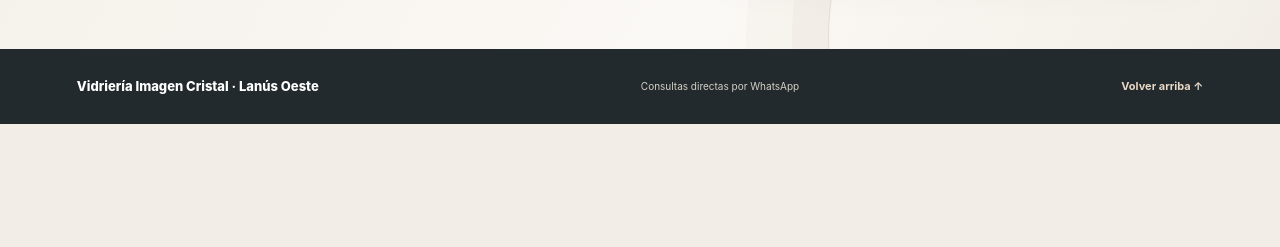
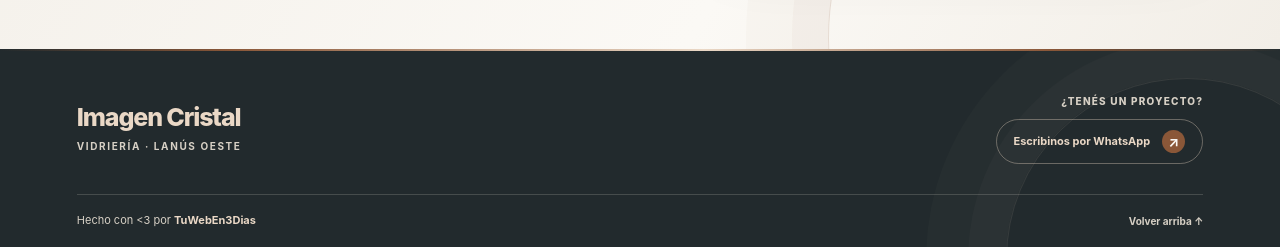
Before and after one commit to TuWebEnTresDias/vidrieria-imagen-cristal, a plain HTML site: page index.html in a window 1280 px wide. Shown: the part 5734-5981 px from the top of the page. Before the commit the page ends 5858 px from the top, so only its background shows below. Drawn offline with Linux system fonts and the light colour scheme.

Commit message:
Mejorar footer de Vidriería Imagen Cristal

```diff
--- a/index.html
+++ b/index.html
@@ -68,7 +68,34 @@
       .hero h1{max-width:11ch}
     .hero-photo img{object-position:center 43%}
     @media(max-width:650px){.hero h1{max-width:10ch}.hero-photo img{object-position:center 48%}}
-  </style>
+
+    .footer{position:relative;isolation:isolate;overflow:hidden;padding:44px 0 20px;background:#222a2d;color:#fbf9f5}
+    .footer:before{position:absolute;inset:0 0 auto;height:2px;background:linear-gradient(90deg,transparent,#8a5738 18%,#ead8c6 55%,#8a5738 82%,transparent);content:""}
+    .footer:after{position:absolute;z-index:-1;right:-88px;bottom:-190px;width:360px;height:360px;border:1px solid rgba(234,216,198,.1);border-radius:50%;box-shadow:0 0 0 38px rgba(234,216,198,.025),0 0 0 80px rgba(234,216,198,.018);content:"";pointer-events:none}
+    .footer-inner{position:relative;z-index:1}
+    .footer-main{display:flex;align-items:center;justify-content:space-between;gap:32px;padding-bottom:30px}
+    .footer-brand{display:grid;gap:6px;color:#fbf9f5;text-decoration:none}
+    .footer-brand strong{font-size:clamp(18px,2.2vw,25px);font-weight:800;line-height:1.15;letter-spacing:-.045em}
+    .footer-brand span{color:#d7d0c5;font-size:10px;font-weight:750;letter-spacing:.16em;text-transform:uppercase}
+    .footer-brand:hover strong{color:#ead8c6}
+    .footer-contact{display:grid;justify-items:end;gap:10px}
+    .footer-label{color:#d7d0c5;font-size:10px;font-weight:800;letter-spacing:.12em;text-transform:uppercase}
+    .footer-contact-link{display:inline-flex;align-items:center;gap:12px;min-height:45px;padding:0 17px;border:1px solid rgba(234,216,198,.36);border-radius:999px;color:#ead8c6;font-size:12px;font-weight:800;text-decoration:none;transition:transform .2s,background .2s,border-color .2s}
+    .footer-contact-link:hover{transform:translateY(-2px);background:rgba(138,87,56,.18);border-color:#8a5738;color:#fbf9f5}
+    .footer-arrow{display:grid;place-items:center;width:23px;height:23px;border-radius:50%;background:#8a5738;color:#fbf9f5;font-size:14px;line-height:1}
+    .footer-bottom{display:flex;align-items:center;justify-content:space-between;gap:18px;padding-top:17px;border-top:1px solid rgba(215,208,197,.2)}
+    .footer-credit{color:#d7d0c5;font-size:11px}
+    .footer-credit strong{color:#ead8c6;font-weight:750}
+    .footer-top{color:#d7d0c5!important;font-size:10px!important;font-weight:750!important;text-decoration:none;transition:color .2s}
+    .footer-top:hover{color:#ead8c6!important}
+    @media(max-width:700px){
+      .footer{padding:34px 0 18px}
+      .footer-main{align-items:flex-start;flex-direction:column;gap:22px;padding-bottom:24px}
+      .footer-contact{justify-items:start}
+      .footer-bottom{align-items:flex-start;flex-direction:column;gap:12px}
+    }
+
+    </style>
 </head>
 <body>
   <div class="scroll-progress" aria-hidden="true"></div>
@@ -133,7 +160,26 @@
     </div></section>
   </main>
   <a class="wa-float" href="https://wa.me/5491154169763" target="_blank" rel="noopener noreferrer" aria-label="Abrir WhatsApp de Vidriería Imagen Cristal"><svg viewBox="0 0 24 24" aria-hidden="true"><path d="M20.1 11.8a8.1 8.1 0 0 1-11.9 7.1l-4.2 1.1 1.1-4.1a8.1 8.1 0 1 1 15-4.1Z"/><path d="M8.8 8.1c.2-.4.4-.4.7-.4h.4c.2 0 .4.1.5.4l.7 1.7c.1.3.1.5-.1.7l-.6.7c-.2.2-.2.4-.1.6.5.9 1.2 1.6 2.1 2.1.2.1.4.1.6-.1l.7-.8c.2-.2.4-.2.7-.1l1.6.8c.3.1.4.3.4.5 0 .3-.2 1.1-.7 1.5-.5.4-1.1.6-1.7.5-.7-.1-1.7-.4-2.9-1.2-1.4-.9-2.4-2.1-3-3.1-.6-1-.8-1.8-.7-2.5.1-.6.5-1.1.8-1.3Z"/></svg><span>Consultar por WhatsApp</span></a>
-  <footer class="footer"><div class="shell footer-row"><span class="footer-brand">Vidriería Imagen Cristal · Lanús Oeste</span><p>Consultas directas por WhatsApp</p><a href="#inicio">Volver arriba ↑</a></div></footer>
+  <footer class="footer">
+    <div class="shell footer-inner">
+      <div class="footer-main">
+        <a class="footer-brand" href="#inicio" aria-label="Vidriería Imagen Cristal, volver al inicio">
+          <strong>Imagen Cristal</strong>
+          <span>Vidriería · Lanús Oeste</span>
+        </a>
+        <div class="footer-contact">
+          <span class="footer-label">¿Tenés un proyecto?</span>
+          <a class="footer-contact-link" href="https://wa.me/5491154169763">
+            <span>Escribinos por WhatsApp</span><span class="footer-arrow" aria-hidden="true">↗</span>
+          </a>
+        </div>
+      </div>
+      <div class="footer-bottom">
+        <span class="footer-credit">Hecho con &lt;3 por <strong>TuWebEn3Dias</strong></span>
+        <a class="footer-top" href="#inicio">Volver arriba ↑</a>
+      </div>
+    </div>
+  </footer>
   <script>
   const menu=document.getElementById('menu'),nav=document.getElementById('nav');
   menu.addEventListener('click',()=>{const open=menu.getAttribute('aria-expanded')==='true';menu.setAttribute('aria-expanded',String(!open));menu.setAttribute('aria-label',open?'Abrir menú':'Cerrar menú');nav.classList.toggle('open',!open)});
```
